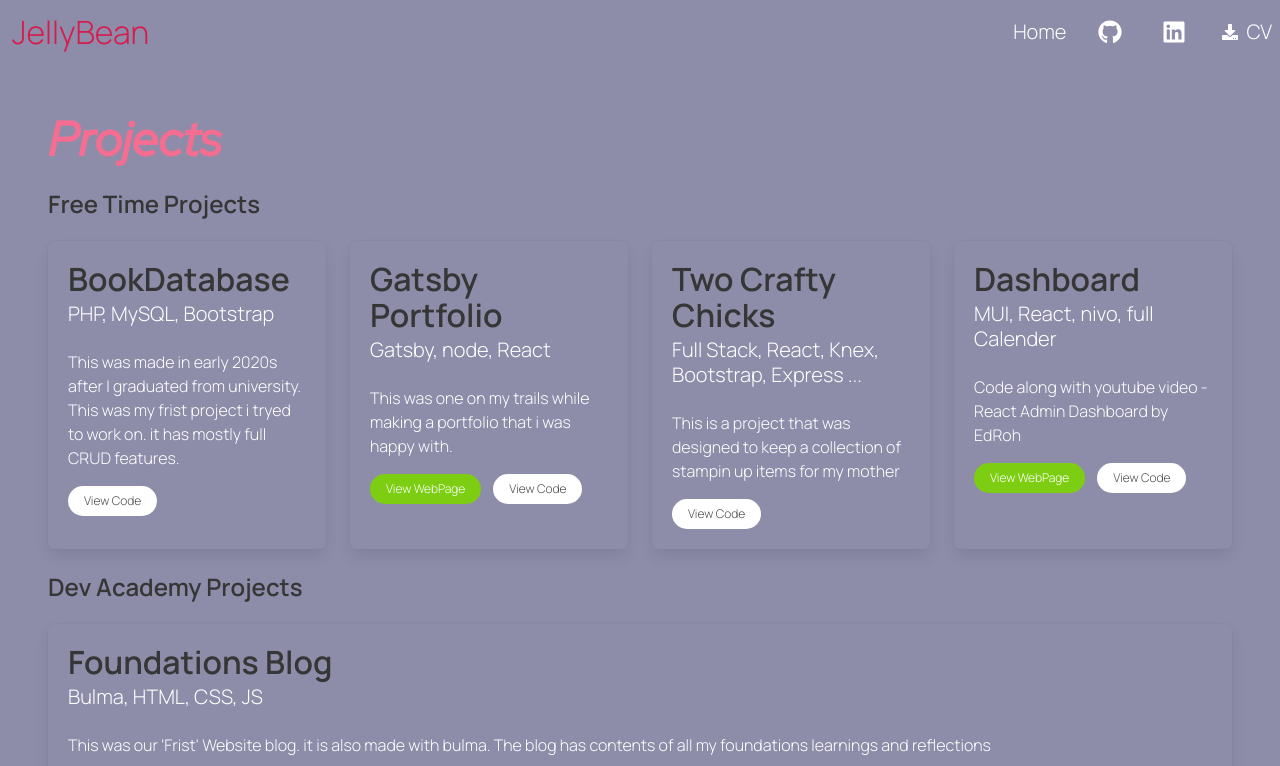
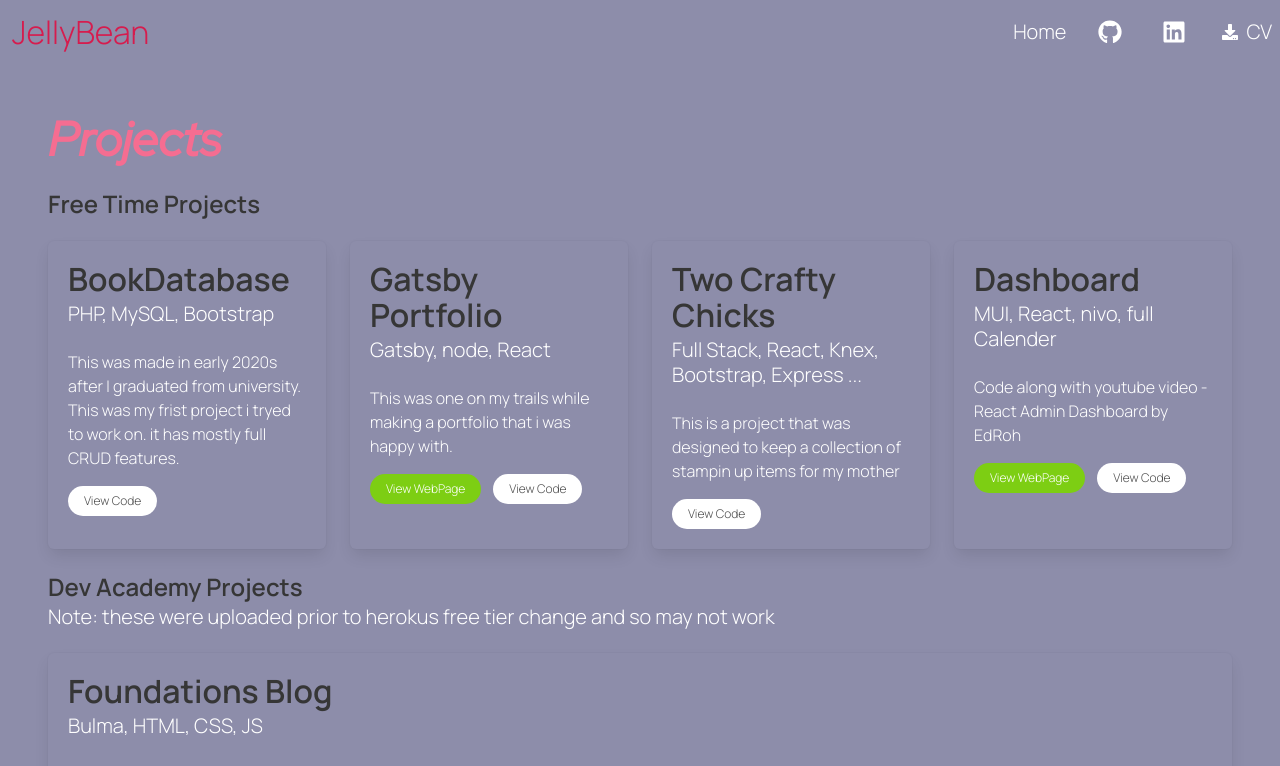
Before and after one commit to FireDivine/bulma-portfolio-22, a React (Create React App) app: page /projects in a window 1280 px wide. Shown: the top 766 px of the page. Built offline with nearby package versions, Linux system fonts and the light colour scheme.

Commit message:
updated CV and added note to projects page

```diff
--- a/src/Components/Header.js
+++ b/src/Components/Header.js
@@ -53,7 +53,7 @@ function Header() {
             className="navbar-item p-2 "
             onClick={() => {
               window.open(
-                'doc/CV_july_2022.pdf'
+                'doc/CV2023.pdf'
                 // '_blank',
                 // 'fullscreen=yes'
               )
--- a/src/Components/Projects.js
+++ b/src/Components/Projects.js
@@ -39,6 +39,10 @@ function Projects() {
         />
       </div>
       <h2 className="title is-4">Dev Academy Projects</h2>
+      <h4 className="subtitle">
+        Note: these were uploaded prior to herokus free tier change and so may
+        not work
+      </h4>
       <div className="tile is-ancestor">
         <Card
           title="Foundations Blog"
--- a/src/sass/styles.scss
+++ b/src/sass/styles.scss
@@ -56,4 +56,7 @@ color: #f56d91 !important;
   margin: 2rem 0;
   border-radius: 50%;
 }
+// .subtitle{
+//   padding: 5px;
+// }
 @import "../../node_modules/bulma/bulma.sass";
```
Also changed, not shown: 1 other file (tests, documents, lock files or other folders).
